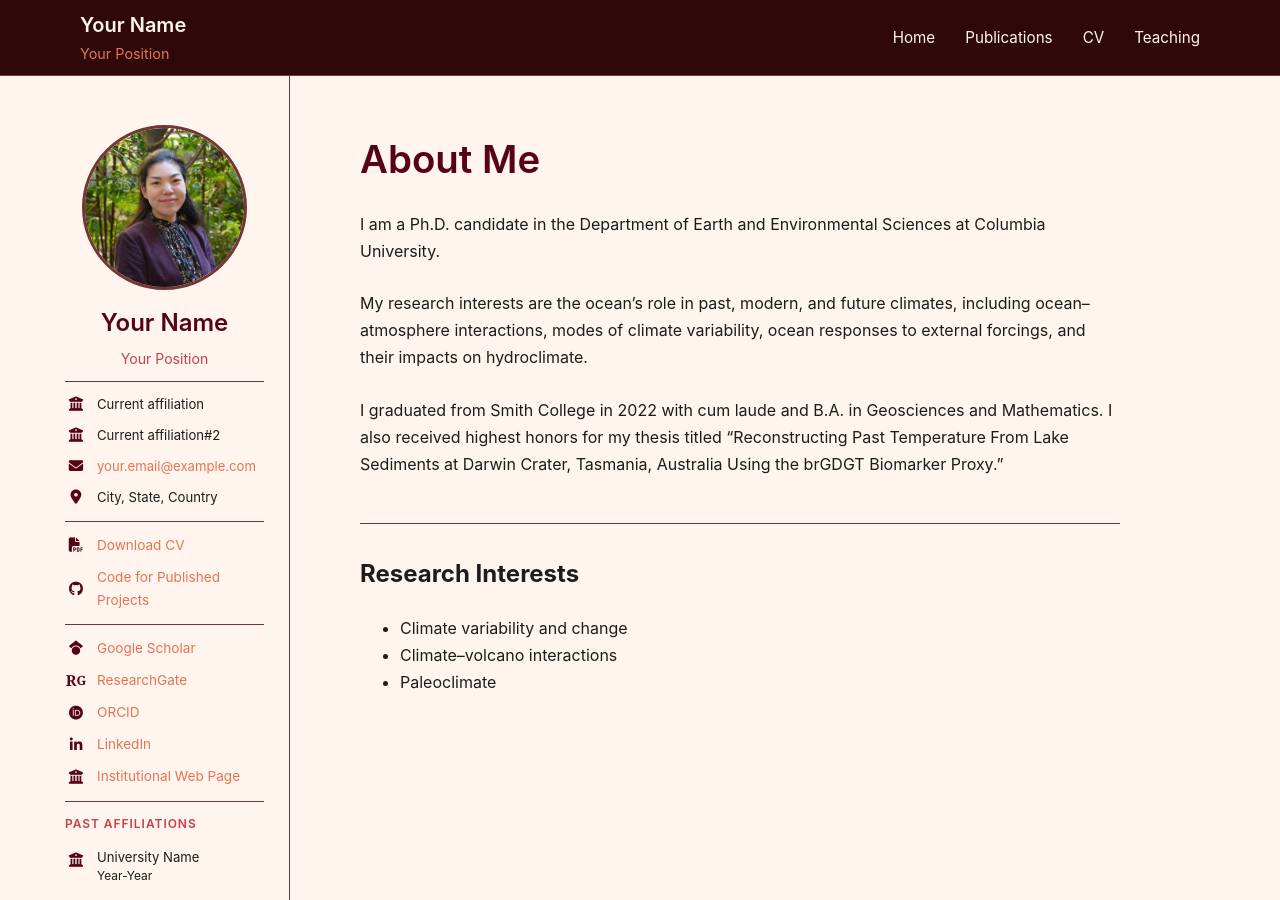
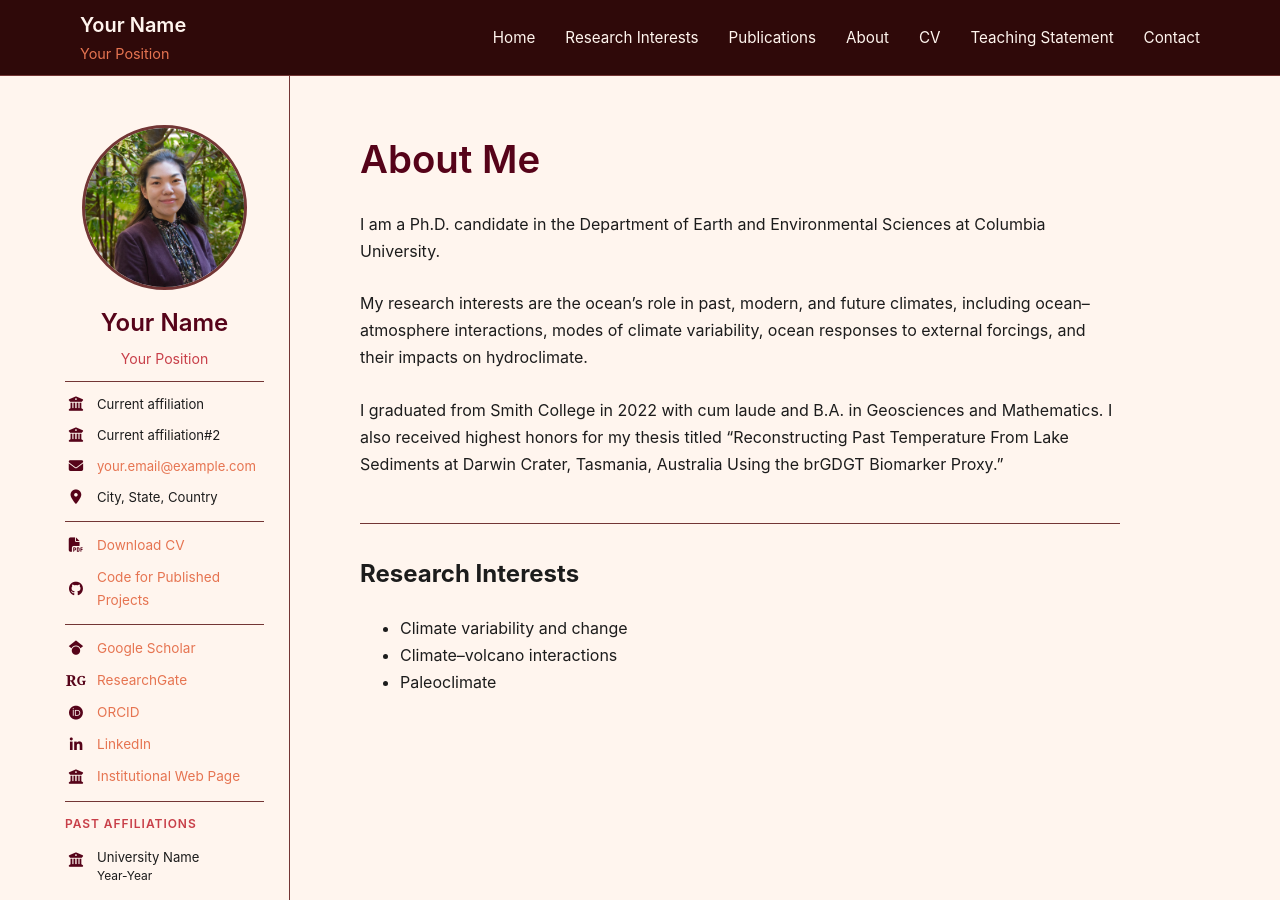
Before and after one commit to isugiura/isugiura.github.io, a Jekyll site: the page built from index.md, in a window 1280 px wide and 900 px high. Built offline with Jekyll 4.4.1, drawn with Linux system fonts in a browser that asks for light colours.

Commit message:
Fixing the footer

```diff
--- a/_layouts/default.html
+++ b/_layouts/default.html
@@ -49,14 +54,23 @@
 
       </div>
 
+
       <nav class="site-nav">
 
         <a href="{{ '/' | relative_url }}">
           Home
         </a>
 
+        <a href="{{ '/research-interests/' | relative_url }}">
+          Research Interests
+        </a>
+
         <a href="{{ '/publications/' | relative_url }}">
           Publications
+        </a>
+
+        <a href="{{ '/about/' | relative_url }}">
+          About
         </a>
 
         <a href="{{ '/cv/' | relative_url }}">
@@ -64,7 +78,11 @@
         </a>
 
         <a href="{{ '/teaching/' | relative_url }}">
-          Teaching
+          Teaching Statement
+        </a>
+
+        <a href="{{ '/contact/' | relative_url }}">
+          Contact
         </a>
 
       </nav>
@@ -85,9 +107,20 @@
   </div>
 
 
+  <!-- =========================
+       FOOTER
+       ========================= -->
+
   <footer class="site-footer">
-    © {{ 'now' | date: "%Y" }} {{ site.title }}
+
+    <div class="footer-inner">
+
+      © {{ 'now' | date: "%Y" }} {{ site.title }}
+
+    </div>
+
   </footer>
+
 
 </body>
 
```
Also changed, not shown: other parts of _layouts/default.html (+9 -0 lines).
